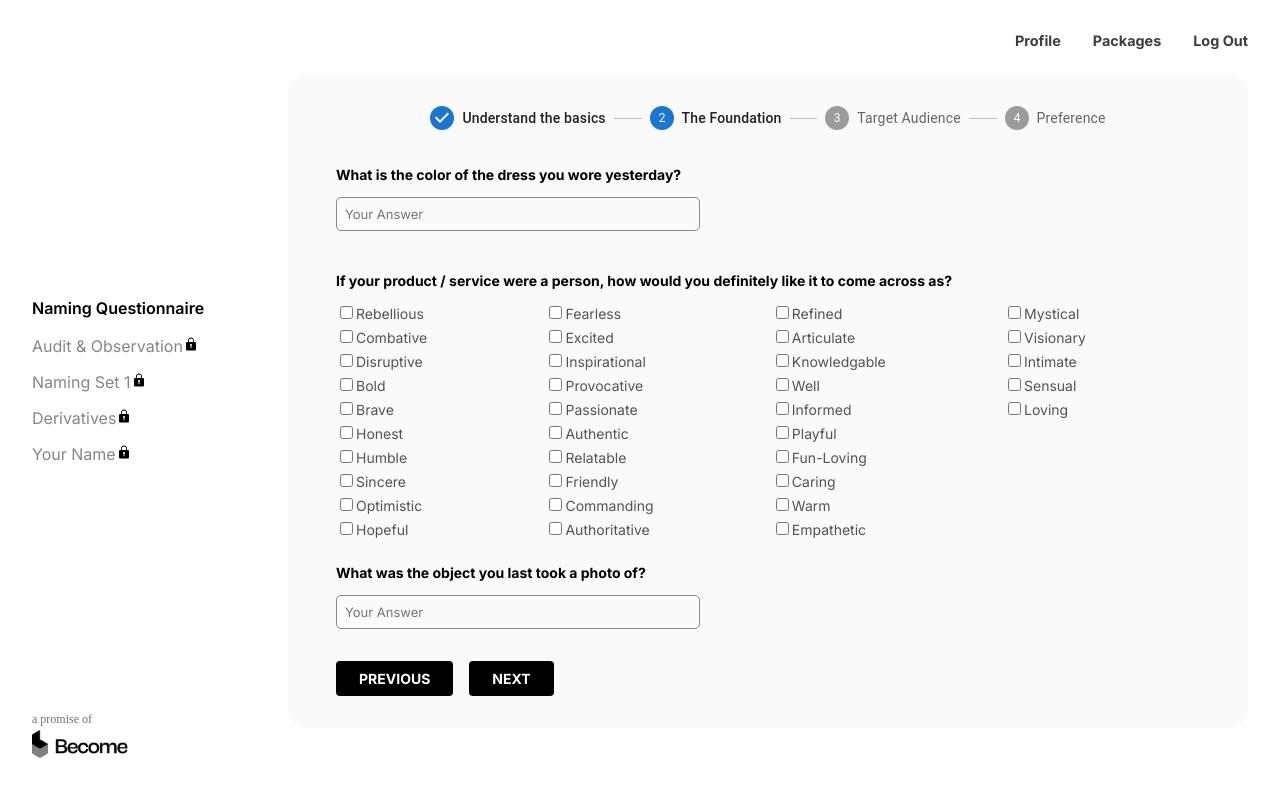
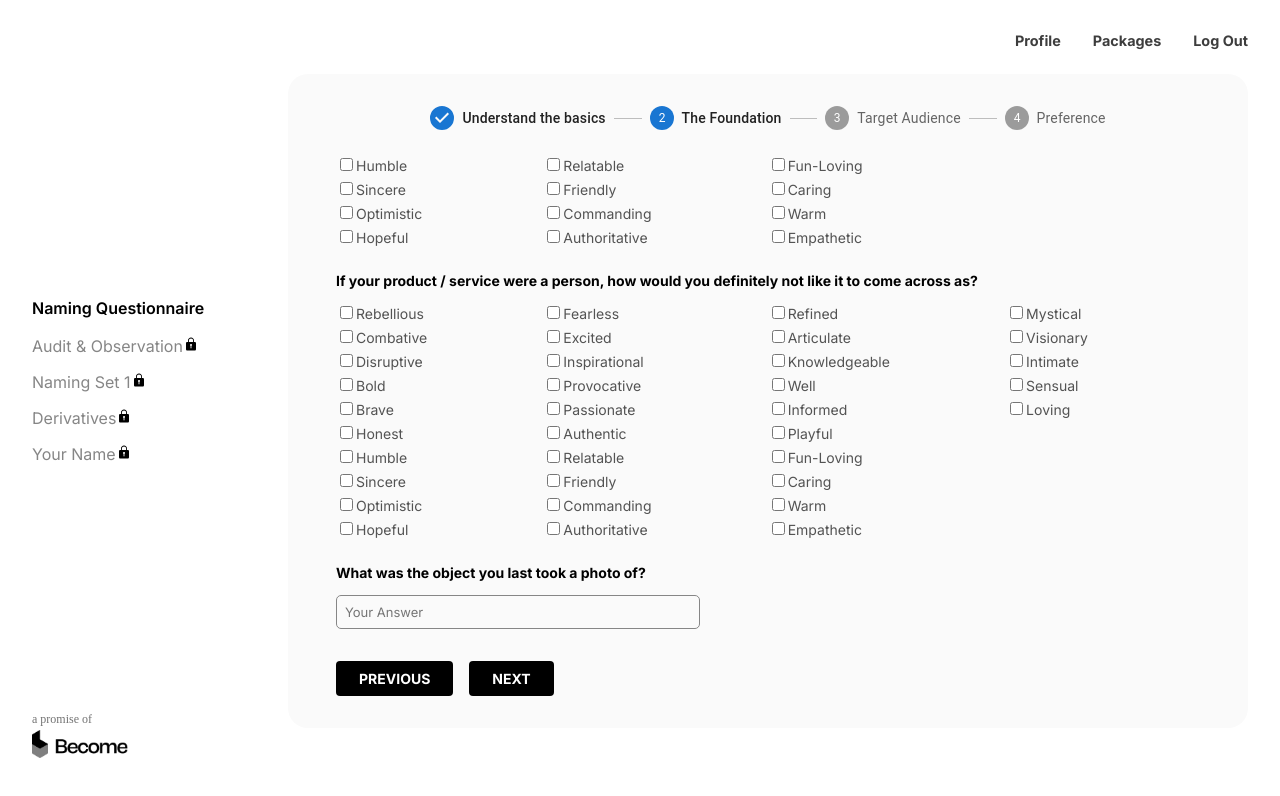
Before and after one commit to Noothan-am/Nomencapture, a React (Create React App) app in the folder client/: page /form in a window 1280 px wide. Both pictures are taken after a click on the button "NEXT". Shown: the top 796 px of the page. Built offline with nearby package versions, Linux system fonts and the light colour scheme.

Commit message:
adds states for all form pages

```diff
--- a/client/src/components/Circle.tsx
+++ b/client/src/components/Circle.tsx
@@ -1,9 +1,21 @@
 import React from "react";
-const styles = require("../styles/circle.module.css").default;
+require("../styles/circle.module.css");
 
-const Circle = ({ question, options, initialText, finalText }: any) => {
+const Circle = ({
+  question,
+  options,
+  initialText,
+  finalText,
+  onInputChange,
+}: any) => {
+  const handleChange = (event: any) => {
+    const value = event.target.value;
+    // onInputChange(value);
+    console.log({ question, value });
+  };
+
   return (
-    <table>
+    <table key={initialText}>
       <thead>
         <tr>
           <th colSpan={7}>{question}</th>
@@ -12,10 +24,16 @@ const Circle = ({ question, options, initialText, finalText }: any) => {
       <tbody>
         <tr>
           <td>{initialText}</td>
-          {options.map((option: any) => {
+          {options.map((option: any, index: number) => {
             return (
-              <td>
-                <div>{option}</div> <input type="radio" name="choice" />
+              <td key={index}>
+                <div>{option}</div>{" "}
+                <input
+                  onChange={(e) => handleChange(e)}
+                  type="radio"
+                  name="choice"
+                  value={option}
+                />
               </td>
             );
           })}
--- a/client/src/pages/SecondFormPage.tsx
+++ b/client/src/pages/SecondFormPage.tsx
@@ -33,6 +33,9 @@ function SecondFormPage() {
     console.log(value);
   };
   const handleProductLikenessChange = (value: any) => {
+    console.log(value);
+  };
+  const handleProductUnLikenessChange = (value: any) => {
     console.log(value);
   };
   const handleDressColorChange = (value: any) => {
@@ -167,7 +170,52 @@ function SecondFormPage() {
               "Authoritative",
               "Refined",
               "Articulate",
-              "Knowledgable",
+              "Knowledgeable",
+              "Well",
+              "Informed",
+              "Playful",
+              "Fun-Loving",
+              "Caring",
+              "Warm",
+              "Empathetic",
+              "Mystical",
+              "Visionary",
+              "Intimate",
+              "Sensual",
+              "Loving",
+            ]}
+          />
+        </div>
+        <div className={styles["text-2"]}>
+          <CheckBoxQuestions
+            question={
+              "If your product / service were a person, how would you definitely not like it to come across as?"
+            }
+            onInputChange={handleProductUnLikenessChange}
+            options={[
+              "Rebellious",
+              "Combative",
+              "Disruptive",
+              "Bold",
+              "Brave",
+              "Honest",
+              "Humble",
+              "Sincere",
+              "Optimistic",
+              "Hopeful",
+              "Fearless",
+              "Excited",
+              "Inspirational",
+              "Provocative",
+              "Passionate",
+              "Authentic",
+              "Relatable",
+              "Friendly",
+              "Commanding",
+              "Authoritative",
+              "Refined",
+              "Articulate",
+              "Knowledgeable",
               "Well",
               "Informed",
               "Playful",
--- a/client/src/pages/ThirdFormPage.tsx
+++ b/client/src/pages/ThirdFormPage.tsx
@@ -17,6 +17,42 @@ const selectOptions = [
 ];
 
 function SecondFormPage() {
+  const [targetAudienceAge, setTargetAudienceAge] = React.useState("");
+
+  const handleTargetAudienceAgeChange = (value: any) => {
+    console.log(value);
+  };
+
+  const handleHeroChange = (value: any) => {
+    console.log(value);
+  };
+
+  const handleTargetAudienceInfoChange = (value: any) => {
+    console.log(value);
+  };
+
+  const handleMemorableImpressionChange = (value: any) => {
+    console.log(value);
+  };
+
+  const handleTargetAudienceExpectationChange = (value: any) => {
+    console.log(value);
+  };
+
+  const handleProductAvailabilityChange = (value: any) => {
+    console.log(value);
+  };
+
+  const handleProductPurchaseFrequencyChange = (value: any) => {
+    console.log(value);
+  };
+  const handleTargetAudienceOccupationChange = (value: any) => {
+    console.log(value);
+  };
+  const handleTargetAudienceGenderChange = (value: any) => {
+    console.log(value);
+  };
+
   return (
     <>
       <div className={styles["firstpart-3"]}>
@@ -35,6 +71,7 @@ function SecondFormPage() {
               "61-70",
               "70+",
             ]}
+            onInputChange={handleTargetAudienceAgeChange}
           />
         </div>
         <div className={styles["radio"]}>
@@ -42,6 +79,7 @@ function SecondFormPage() {
             question={"Which gender of TG is your product / service for?"}
             options={["All", "Men", "Women"]}
             showOthersInput={true}
+            onInputChange={handleTargetAudienceGenderChange}
           />
         </div>
         <div className={styles["text-2"]}>
@@ -69,6 +107,7 @@ function SecondFormPage() {
               "Retired",
               "Elders",
             ]}
+            onInputChange={handleTargetAudienceOccupationChange}
           />
         </div>
         <div className={styles["radio"]}>
@@ -80,6 +119,7 @@ function SecondFormPage() {
               "Rarely",
               "One time",
             ]}
+            onInputChange={handleProductPurchaseFrequencyChange}
             showOthersInput={false}
           />
         </div>
@@ -93,6 +133,7 @@ function SecondFormPage() {
               "Directly on Website",
               "Other",
             ]}
+            onInputChange={handleProductAvailabilityChange}
           />
         </div>
         <div className={styles["radio"]}>
@@ -101,6 +142,7 @@ function SecondFormPage() {
             description={
               "You want your TG to choose you over the competitor for what values?"
             }
+            onInputChange={handleTargetAudienceExpectationChange}
           />
         </div>
         <div className={styles["text-2"]}>
@@ -115,16 +157,21 @@ function SecondFormPage() {
               "Helpful and service-minded.",
               "Other.",
             ]}
+            onInputChange={handleMemorableImpressionChange}
           />
         </div>
         <div className={styles["radio"]}>
           <DescriptionQuestions
             question={"Do you have any additional information about your TG?"}
             description={"(Desires, Interests etc.)"}
+            onInputChange={handleTargetAudienceInfoChange}
           />
         </div>
         <div className={styles["radio"]}>
-          <TextQuestions question={"A hero you look upto?"} />
+          <TextQuestions
+            question={"A hero you look upto?"}
+            onInputChange={handleHeroChange}
+          />
         </div>
       </div>
     </>
--- a/client/src/styles/forms.module.css
+++ b/client/src/styles/forms.module.css
@@ -57,6 +57,19 @@
   margin-bottom: 1rem;
   font-weight: bold;
   cursor: pointer;
+}
+
+.circle-table > label {
+  font-family: "Inter", sans-serif;
+  font-weight: bold;
+  font-size: 14px;
+  margin-bottom: 0.9rem;
+  width: 70%;
+  line-height: 1.3rem;
+}
+
+.circle-box-container {
+  margin-top: 1rem;
 }
 
 .stepper {
```
Also changed, not shown: client/src/pages/FourthFormPage.tsx (+59 -8 lines).
